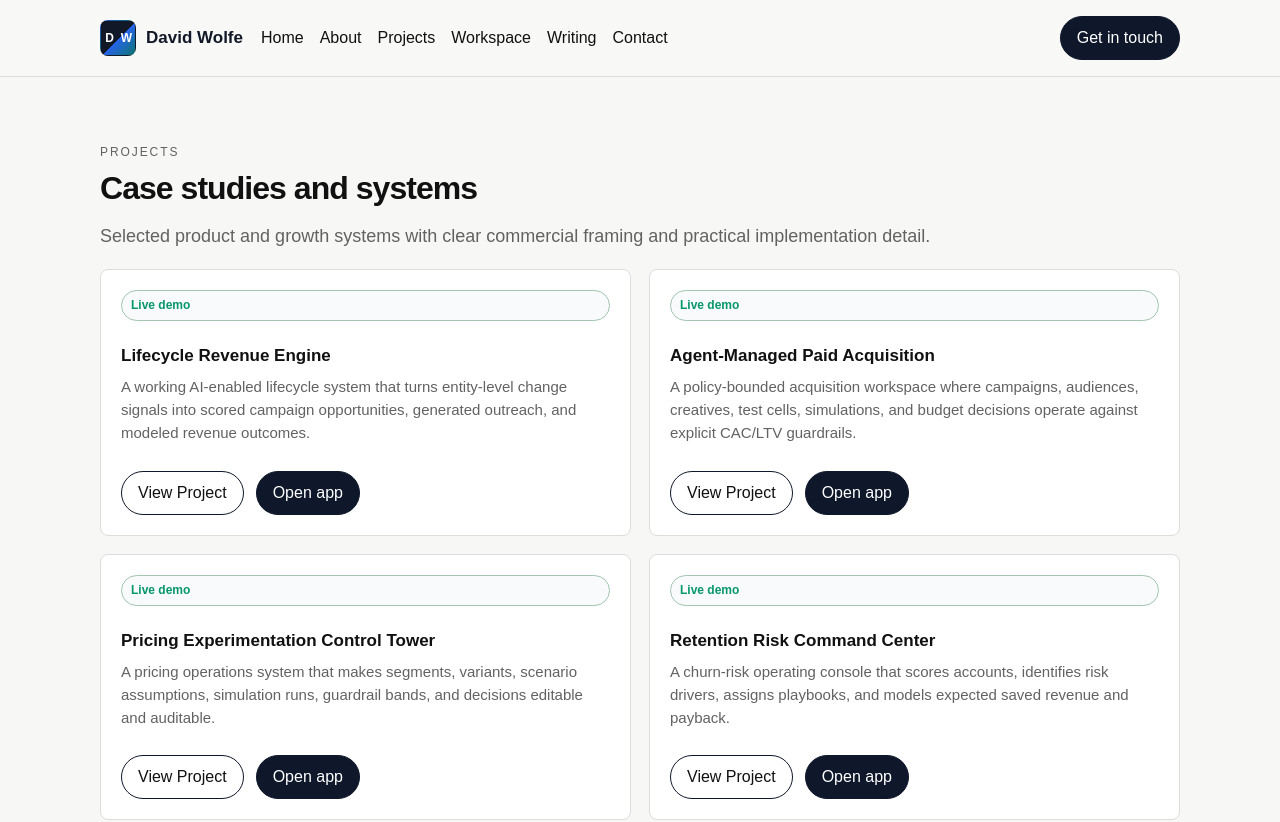
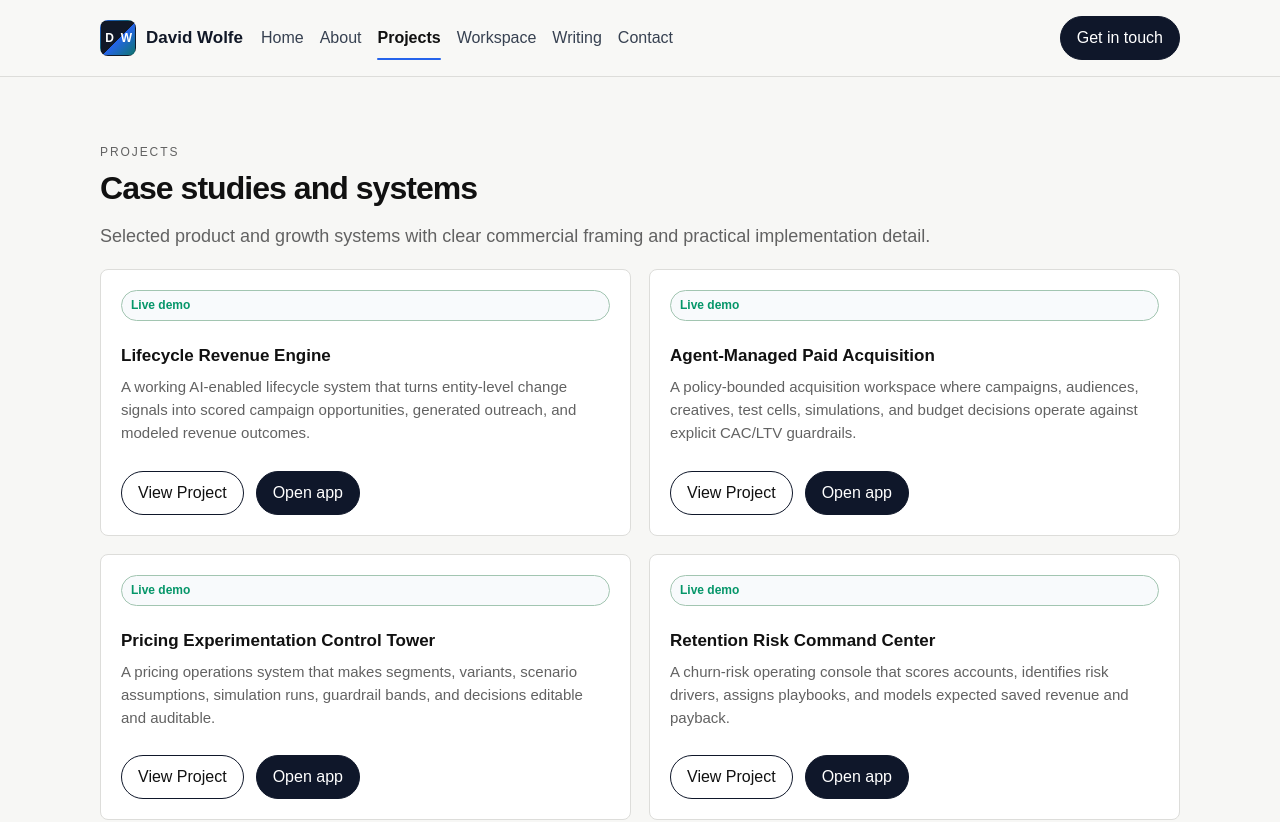
Before and after one commit to dwolfe1966/portfolio, a Next.js app: page /projects in a window 1280 px wide. Shown: the top 822 px of the page. Built offline with nearby package versions, Linux system fonts and the light colour scheme; no server answers.

Commit message:
Highlight active top navigation

```diff
--- a/app/globals.css
+++ b/app/globals.css
@@ -50,6 +50,28 @@ main { max-width: 1120px; margin: 0 auto; padding: 32px 20px 80px; }
   color: var(--blue);
 }
 .siteNav .links { display:flex; gap:16px; flex-wrap:wrap; }
+.siteNav .links a {
+  position: relative;
+  padding: 6px 0;
+  color: #374151;
+}
+.siteNav .links a::after {
+  content: "";
+  position: absolute;
+  left: 0;
+  right: 0;
+  bottom: -7px;
+  height: 2px;
+  border-radius: 999px;
+  background: transparent;
+}
+.siteNav .links a.active {
+  color: var(--text);
+  font-weight: 700;
+}
+.siteNav .links a.active::after {
+  background: var(--blue);
+}
 .navCta { margin-left: auto; }
 .menuToggle {
   display: none;
@@ -2025,6 +2047,11 @@ button {
     padding: 11px 10px;
     border-radius: 6px;
     font-weight: 600;
+  }
+  .siteNav .links a::after { display: none; }
+  .siteNav .links a.active {
+    background: #eef2ff;
+    color: #1d4ed8;
   }
   .siteNav .links a:hover { background: #f3f4f6; }
   .navCta { display: none; }
--- a/components/site/NavBar.tsx
+++ b/components/site/NavBar.tsx
@@ -1,6 +1,7 @@
 "use client";
 
 import Link from "next/link";
+import { usePathname } from "next/navigation";
 import { useState } from "react";
 import { SiteLogo } from "@/components/site/SiteLogo";
 
@@ -15,6 +16,13 @@ const links = [
 
 export function NavBar() {
   const [open, setOpen] = useState(false);
+  const pathname = usePathname();
+
+  function isActive(href: string) {
+    if (href === "/") return pathname === "/";
+    if (href === "/workspace/dashboard") return pathname.startsWith("/workspace") || pathname.startsWith("/demo");
+    return pathname === href || pathname.startsWith(`${href}/`);
+  }
 
   return (
     <nav className="siteNav" aria-label="Main navigation">
@@ -36,11 +44,20 @@ export function NavBar() {
       </button>
 
       <div id="primary-links" className={`links ${open ? "open" : ""}`}>
-        {links.map((link) => (
-          <Link key={link.href} href={link.href} onClick={() => setOpen(false)}>
-            {link.label}
-          </Link>
-        ))}
+        {links.map((link) => {
+          const active = isActive(link.href);
+          return (
+            <Link
+              key={link.href}
+              href={link.href}
+              className={active ? "active" : undefined}
+              aria-current={active ? "page" : undefined}
+              onClick={() => setOpen(false)}
+            >
+              {link.label}
+            </Link>
+          );
+        })}
       </div>
 
       <div className="navCta">
```
